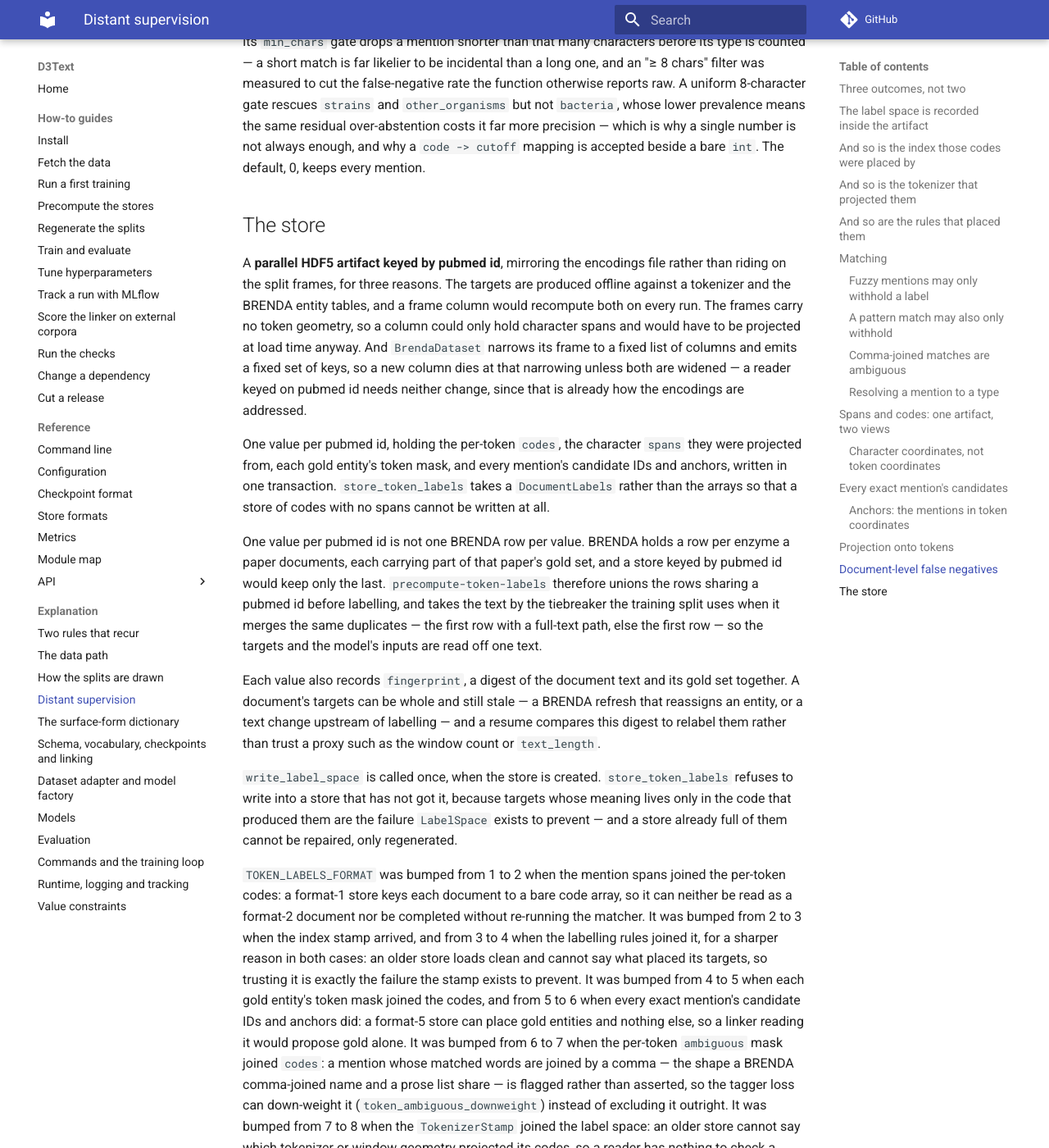
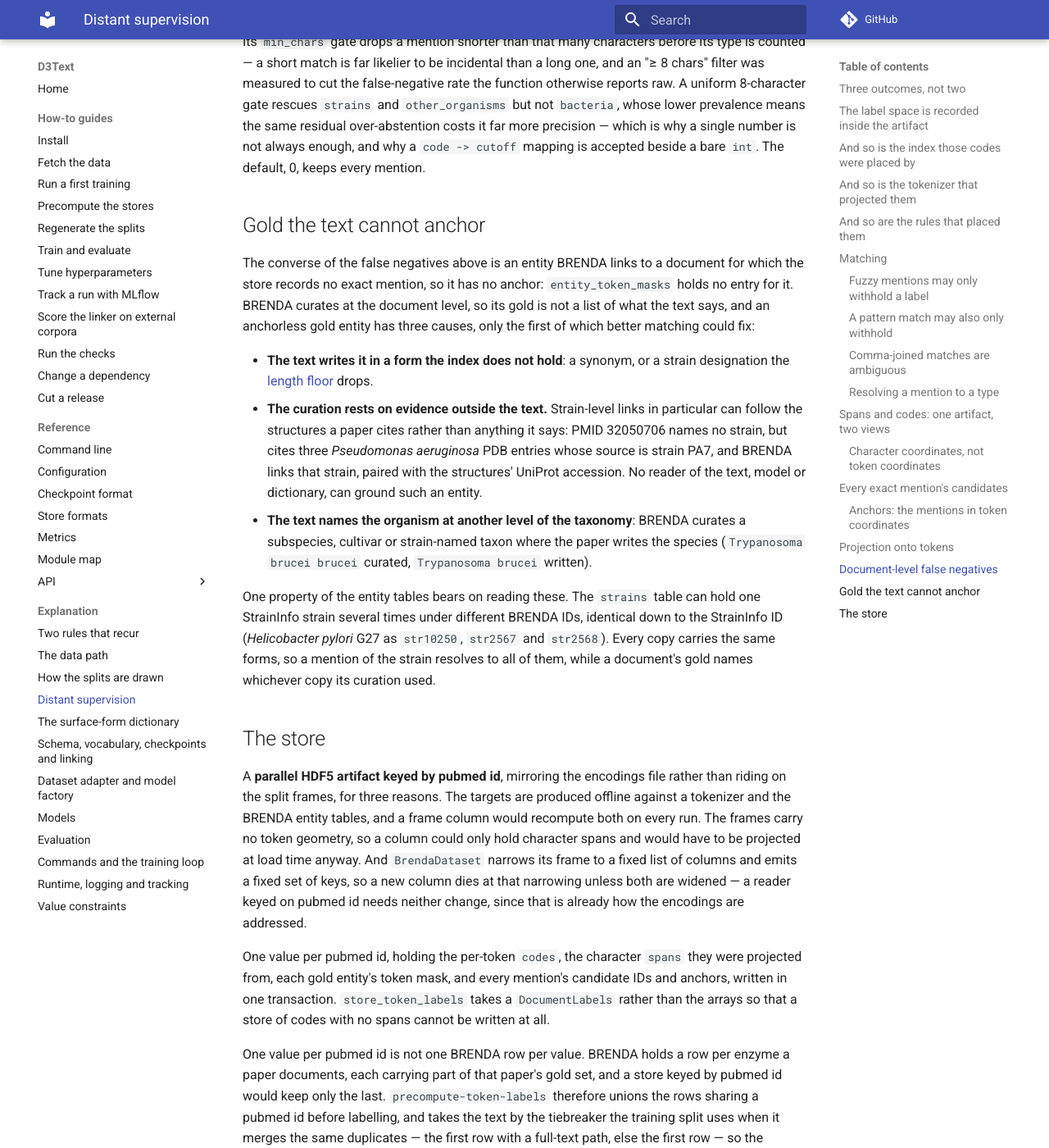
Before and after one commit to manuquadros/d3text, an MkDocs documentation site: the page built from docs/explanation/distant-supervision.md, in a window 1280 px wide and 1400 px high, scrolled down 10464 px. Shown: the whole window at 82% size. Built offline with MkDocs 1.6.1 and Material for MkDocs 9.7.7, drawn with Linux system fonts in a browser that asks for light colours; comment, search, counter and statistics services are not loaded.

Commit message:
docs: say why a gold argument can have no anchor in the text
The "no anchor" bucket was described as a dictionary gap. BRENDA curates
at document level, so an anchorless gold entity can also rest on evidence
outside the text (a strain taken from the PDB entries a paper cites) or
name a finer taxon than the text writes; neither is the matcher's to fix.
The strains table also holds one StrainInfo strain under several IDs.
And a form the length floor drops trains as OUTSIDE, not as withheld.

```diff
--- a/docs/explanation/distant-supervision.md
+++ b/docs/explanation/distant-supervision.md
@@ -488,6 +488,34 @@ residual over-abstention costs it far more precision — which is why a single
 number is not always enough, and why a `code -> cutoff` mapping is accepted
 beside a bare `int`. The default, 0, keeps every mention.
 
+## Gold the text cannot anchor
+
+The converse of the false negatives above is an entity BRENDA links to a
+document for which the store records no exact mention, so it has no anchor:
+`entity_token_masks` holds no entry for it. BRENDA curates at the document
+level, so its gold is not a list of what the text says, and an anchorless gold
+entity has three causes, only the first of which better matching could fix:
+
+- **The text writes it in a form the index does not hold**: a synonym, or a
+  strain designation the [length floor](surface-forms.md#length) drops.
+- **The curation rests on evidence outside the text.** Strain-level links in
+  particular can follow the structures a paper cites rather than anything it
+  says: PMID 32050706 names no strain, but cites three *Pseudomonas
+  aeruginosa* PDB entries whose source is strain PA7, and BRENDA links that
+  strain, paired with the structures' UniProt accession. No reader of the
+  text, model or dictionary, can ground such an entity.
+- **The text names the organism at another level of the taxonomy**: BRENDA
+  curates a subspecies, cultivar or strain-named taxon where the paper writes
+  the species (`Trypanosoma brucei brucei` curated, `Trypanosoma brucei`
+  written).
+
+One property of the entity tables bears on reading these. The `strains` table
+can hold one StrainInfo strain several times under different BRENDA IDs,
+identical down to the StrainInfo ID (*Helicobacter pylori* G27 as `str10250`,
+`str2567` and `str2568`). Every copy carries the same forms, so a mention of
+the strain resolves to all of them, while a document's gold names whichever
+copy its curation used.
+
 ## The store
 
 A **parallel HDF5 artifact keyed by pubmed id**, mirroring the encodings file
```
Also changed, not shown: docs/explanation/models.md (+7 -4 lines), docs/explanation/surface-forms.md (+5 -0 lines).
